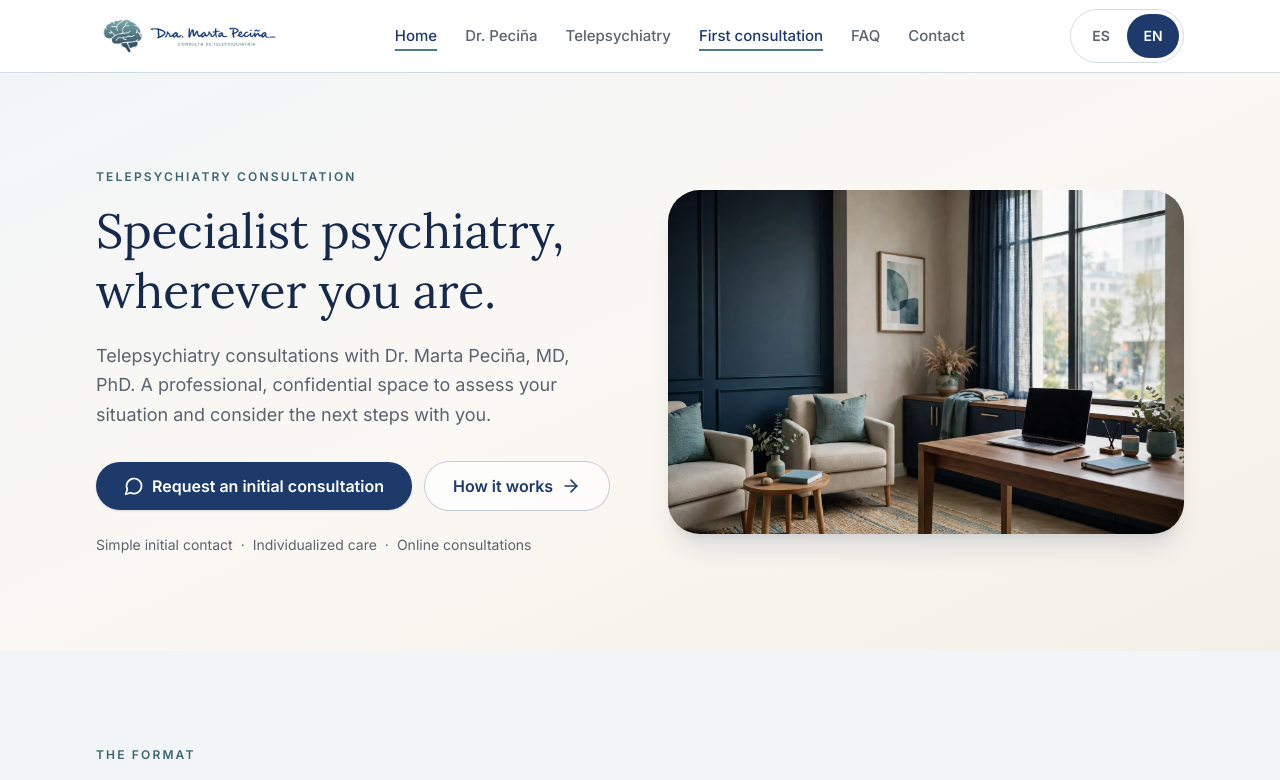
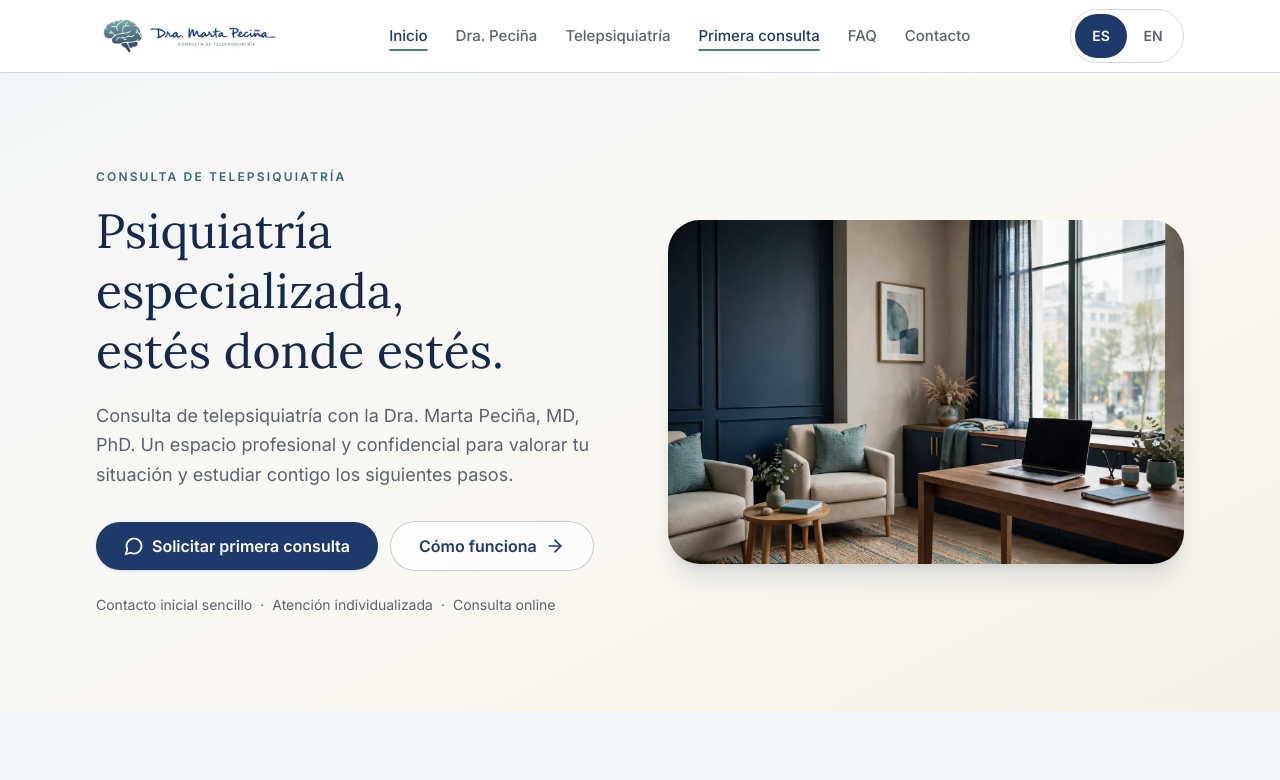
Before and after one commit to jpecinagithub/telepsiquiatria-dra-marta-pecina, a React (Vite) app: page / in a window 1280 px wide. Shown: the top 780 px of the page. Built offline with nearby package versions, Linux system fonts and the light colour scheme.

Commit message:
Default language: Spanish (ES) instead of English

```diff
--- a/src/i18n/LanguageContext.tsx
+++ b/src/i18n/LanguageContext.tsx
@@ -18,12 +18,12 @@ interface LanguageValue {
 const LanguageContext = createContext<LanguageValue | null>(null)
 
 /**
- * Bilingual support, EN default.
+ * Bilingual support, ES default.
  * The choice is intentionally NOT persisted: this site must not write
  * personal data to browser storage, so the language resets to EN on reload.
  */
 export function LanguageProvider({ children }: { children: ReactNode }) {
-  const [lang, setLangState] = useState<Lang>('en')
+  const [lang, setLangState] = useState<Lang>('es')
 
   const setLang = useCallback((l: Lang) => setLangState(l), [])
   const toggleLang = useCallback(
```
